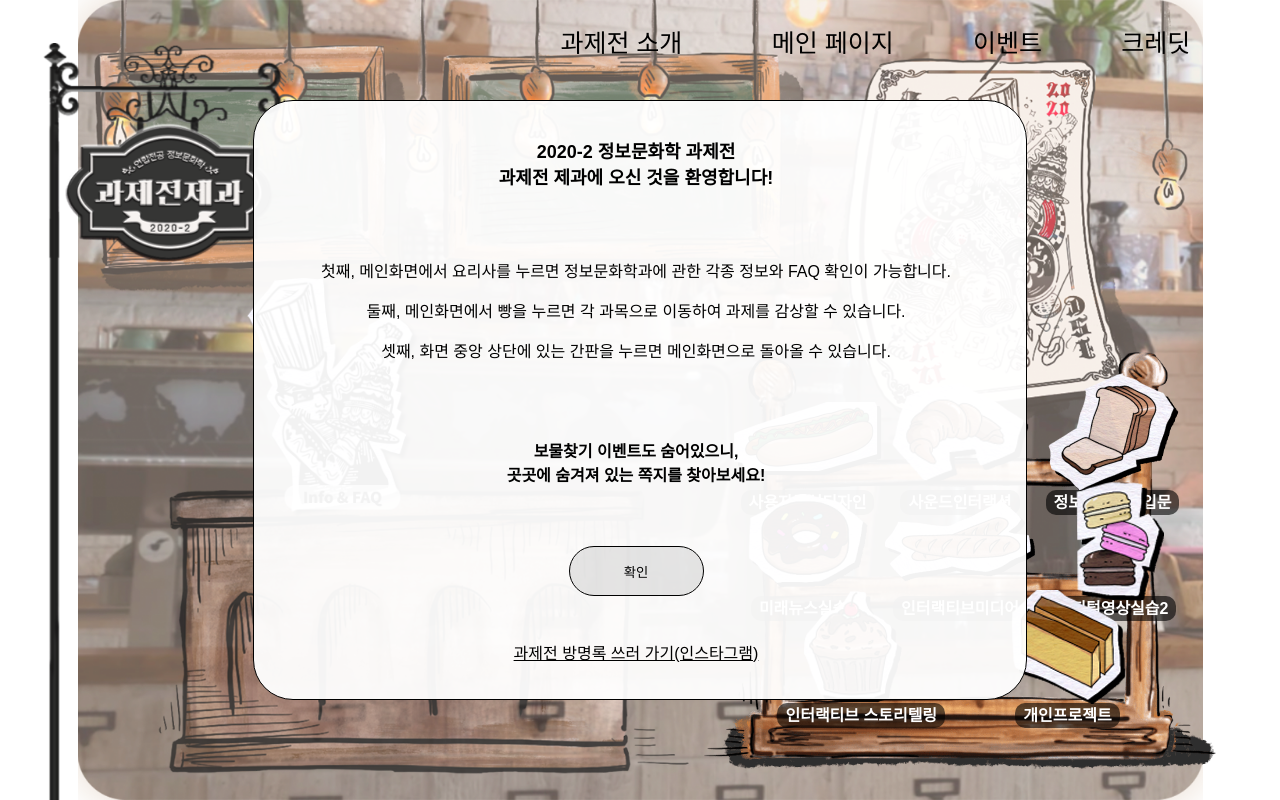
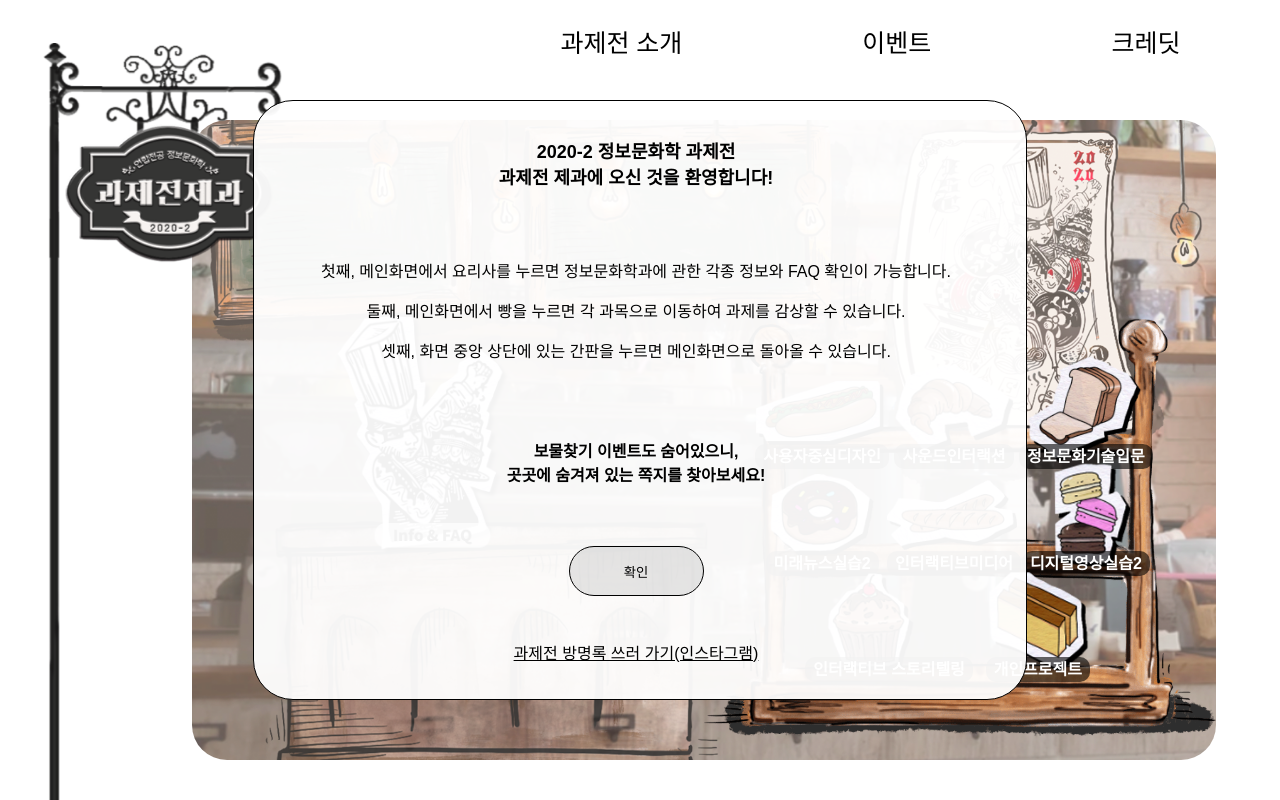
Before and after one commit to isc-exhibition/exhibition-web, a React (Create React App) app: page /main in a window 1280 px wide. Built offline with nearby package versions, Linux system fonts and the light colour scheme.

Commit message:
:art: fix desktop view

```diff
--- a/src/components/Header/Header.module.scss
+++ b/src/components/Header/Header.module.scss
@@ -15,3 +15,17 @@
         background: none;
     }
 }
+
+@media (min-width: 800px) {
+    .header {
+        position: fixed;
+        top: 0%;
+        width: 100%;
+        height: 10vh;
+        z-index: 100;
+
+        .backButton {
+            display: none;
+        }
+    }
+}
--- a/src/components/InfoNpc/InfoNpc.module.scss
+++ b/src/components/InfoNpc/InfoNpc.module.scss
@@ -9,6 +9,7 @@
     .infoNpc {
         height: 30vh;
         width: auto;
-        margin-left: 18vw;
+        margin-bottom: 25vh;
+        margin-left: 10vw;
     }
 }
--- a/src/components/Navbar/Navbar.module.scss
+++ b/src/components/Navbar/Navbar.module.scss
@@ -38,9 +38,9 @@
     position: absolute;
     top: 4%;
     right: 4%;
-    height: 251px;
+    height: 200px;
     background: rgba(255, 255, 255, 0.9);
-    padding: 27px 35px 35px 27px;
+    padding: 27px 50px 50px 27px;
     border-radius: 20px;
     outline: none;
     animation: fadein 0.5s;
@@ -147,7 +147,7 @@
         height: 67%;
         background: rgba(255, 255, 255, 0.95);
         border: solid black 1px;
-        padding: 27px 35px 35px 27px;
+        padding: 27px 50px 50px 27px;
         top: 50%;
         left: 50%;
         right: auto;
@@ -226,6 +226,7 @@
         a {
             color: black;
             text-decoration: none;
+            padding: 10px;
         }
     }
 }
--- a/src/components/Navbar/Navbar.tsx
+++ b/src/components/Navbar/Navbar.tsx
@@ -23,7 +23,6 @@ function Navbar() {
   const isNoticeDismissed = localStorage.getItem('ISCEXHIBITIONINFO_DISMISSED') === 'true';
 
   const menuList = [
-    { name: '메인 페이지', path: '/main' },
     { name: '이벤트', path: '/event' },
     { name: '크레딧', path: '/main' },
   ];
--- a/src/components/SubjectList/SubjectList.module.scss
+++ b/src/components/SubjectList/SubjectList.module.scss
@@ -51,30 +51,41 @@
     .subjectListWrapper {
         background-image: url("../../assets/desktop_subjectList.png");
         width: 40vw;
-        min-width: 460px;
+        min-width: 500px;
         height: auto;
-        margin-right: 5vw;
-        margin-bottom: -40vh;
-        background-position: center;
+        background-position: bottom center;
         background-size: contain;
         background-repeat: no-repeat;
+        margin-bottom: 3vh;
 
         .subjectList {
-            margin-bottom: 30px;
-            width: 100%;
-            min-width: 460px;
+            min-width: 500px;
             height: 40vh;
             display: flex;
             flex-wrap: wrap;
-            justify-content: space-evenly;
+            max-width: 500px;
+            justify-content: center;
+            margin: 0;
+            margin-top: 80px;
         }
 
         .subjectImage {
             background-position: center;
             background-size: contain;
             background-repeat: no-repeat;
-            width: 150px;
+            width: 130px;
             height: 150px;
+            margin: -40px 0;
+        }
+
+        .subjectName {
+            background-color: rgba(0, 0, 0, 0.6);
+            border-radius: 10px;
+            color: white;
+            font-weight: bold;
+            margin: -30px 0;
+            display: inline;
+            padding: 4px 8px;
         }
     }
 }
--- a/src/pages/MainPage/MainPage.module.scss
+++ b/src/pages/MainPage/MainPage.module.scss
@@ -10,15 +10,18 @@
     align-items: center;
 }
 
-@media (min-width: 800px) {
-  .mainPageContainer {
-    position: absolute;
-    top: 0%;
-    width: 100%;
-    height: 100%;
-    display: flex;
-    flex-direction: row;
-    justify-content: space-between;
-    align-items: center;
-  }
+.desktopMainPageContainer {
+  position: absolute;
+  top: 15vh;
+  right: 5vw;
+  width: 80vw;
+  height: 80vh;
+  display: flex;
+  flex-direction: row;
+  justify-content: space-between;
+  align-items: flex-end;
+  background-position: center center;
+  background-size: cover;
+  background-repeat: no-repeat;
+  border-radius: 35px;
 }
--- a/src/pages/MainPage/MainPage.tsx
+++ b/src/pages/MainPage/MainPage.tsx
@@ -10,16 +10,22 @@ import UseMediaQuery from '../../customHooks/UseMediaQuery';
 function MainPage() {
   const isDeviceWidthWideAsDesktop = UseMediaQuery('(min-width: 800px)');
 
-  const backgroundImageUrl = isDeviceWidthWideAsDesktop
-    ? desktopMainBackgroundImage : mobileMainBackgroundImage;
-
   return (
     <>
-      <BackgroundImage backgroundImageUrl={backgroundImageUrl} />
-      <div className={styles.mainPageContainer}>
-        <InfoNpc />
-        <SubjectList />
-      </div>
+      {!isDeviceWidthWideAsDesktop ? (
+        <>
+          <BackgroundImage backgroundImageUrl={mobileMainBackgroundImage} />
+          <div className={styles.mainPageContainer}>
+            <InfoNpc />
+            <SubjectList />
+          </div>
+        </>
+      ) : (
+        <div className={styles.desktopMainPageContainer} style={{ backgroundImage: `url(${desktopMainBackgroundImage})` }}>
+          <InfoNpc />
+          <SubjectList />
+        </div>
+      )}
     </>
   );
 }
```
